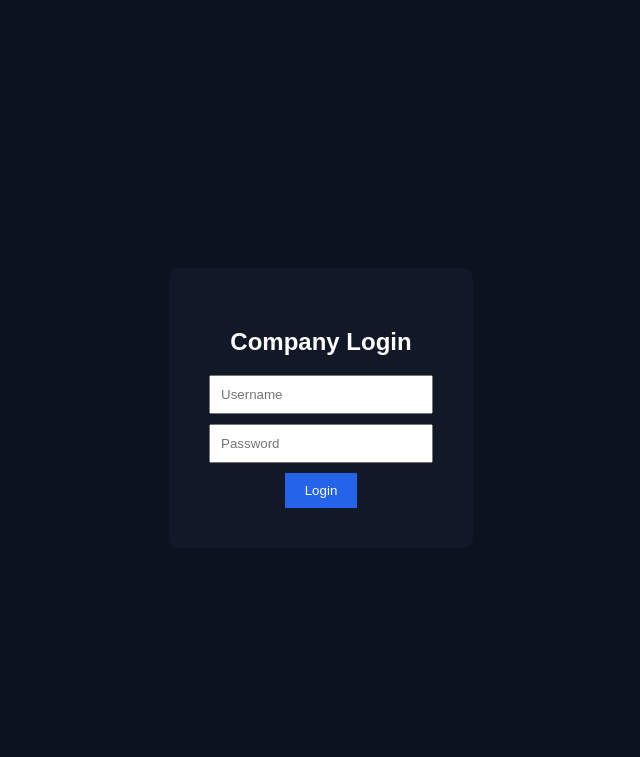
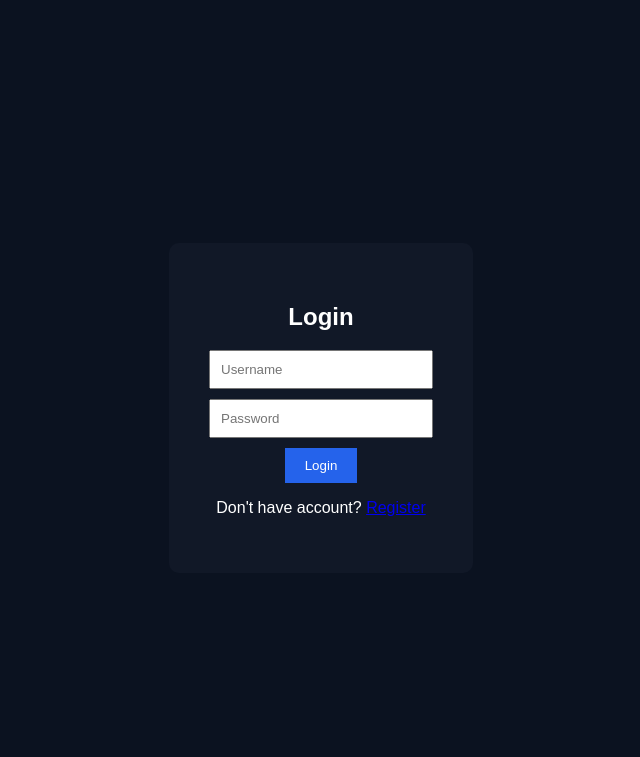
Before and after one commit to Har8-jpg/my-company-website, a Flask app: page /login in a window 1280 px wide. Shown: the top 757 px of the page, without its empty margins (319-959 px from the left). Run offline with Flask 3, Linux system fonts and the light colour scheme.

Commit message:
Add registration link to login page
Updated the login page to include a registration link.

```diff
--- a/templates/login.html
+++ b/templates/login.html
@@ -4,11 +4,10 @@
     <title>Login</title>
     <link rel="stylesheet" href="{{ url_for('static', filename='style.css') }}">
 </head>
-
 <body class="center">
 
 <div class="box">
-    <h2>Company Login</h2>
+    <h2>Login</h2>
 
     <form method="POST">
         <input type="text" name="username" placeholder="Username" required>
@@ -16,6 +15,7 @@
         <button type="submit">Login</button>
     </form>
 
+    <p>Don't have account? <a href="/register">Register</a></p>
 </div>
 
 </body>
```
